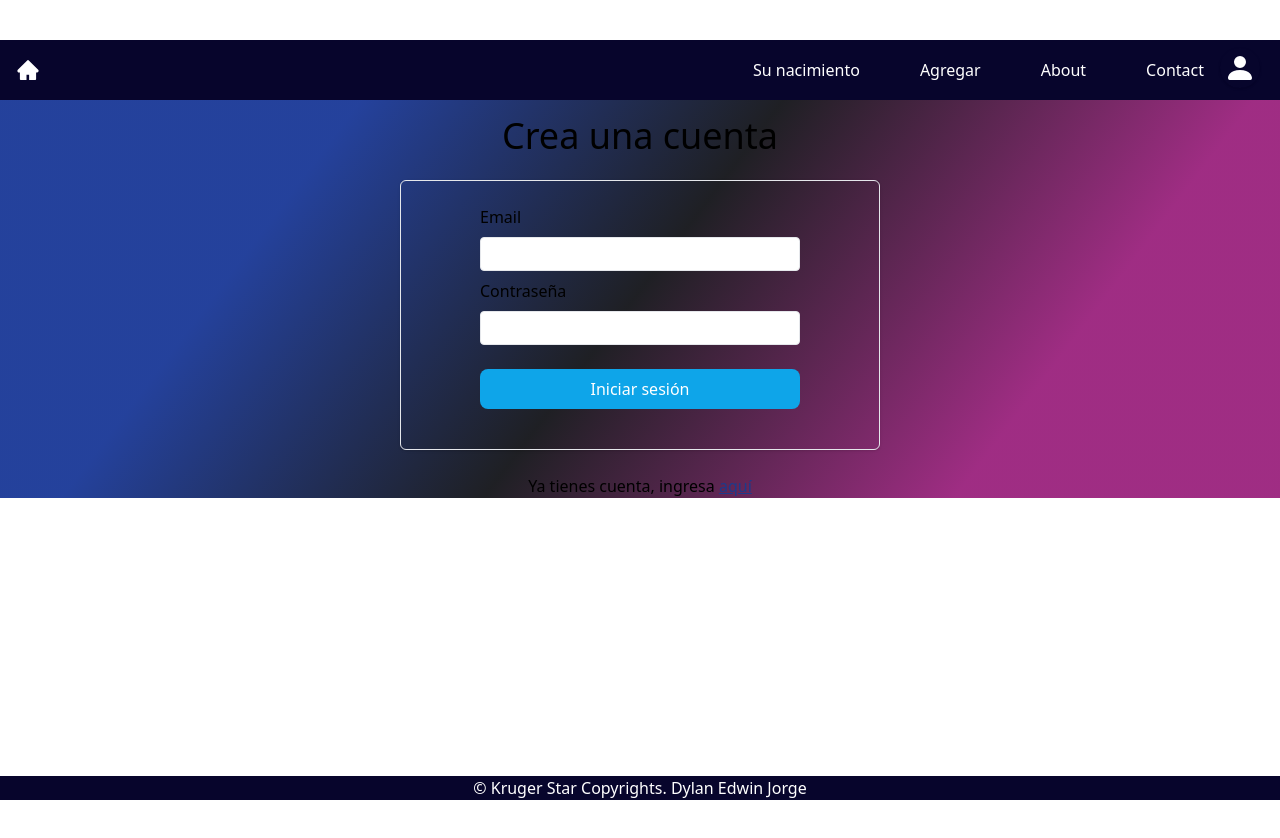
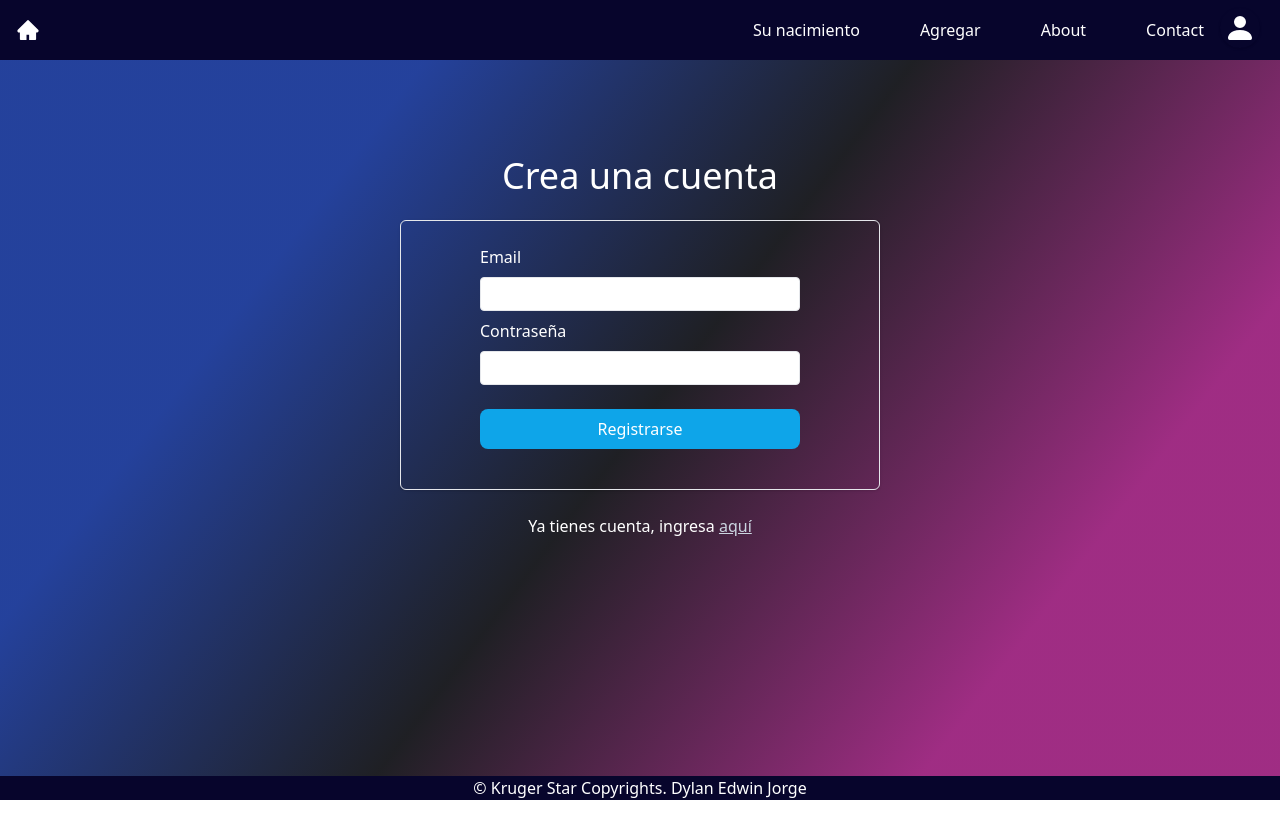
Before and after one commit to DylanVallejo/kruger-grupal-project, a React (Create React App) app: page /sing-up in a window 1280 px wide. After the commit the page ends 800 px from the top, so only its background shows below. Built offline with nearby package versions, Linux system fonts and the light colour scheme; no server answers.

Commit message:
Estilos para singup singin pages usando layout

```diff
--- a/src/pages/SingIn.jsx
+++ b/src/pages/SingIn.jsx
@@ -30,7 +30,8 @@ const SingIn = () => {
     }
   };
   return (
-    <Layout aditionalStyles="text-center">
+    <Layout aditionalStyles="text-center text-white  min-h-screen min-w-screen">
+      <div className="flex flex-col items-center justify-center my-10 md:my-24">
         <h1 className="my-4 text-4xl">Inicia sesión</h1>
         <form
           onSubmit={formHandler}
@@ -69,11 +70,12 @@ const SingIn = () => {
           ¿Todavía no tienes cuenta? Crea una{" "}
           <NavLink
             to="/sing-up"
-          className="text-blue-900 underline underline-offset-1"
+            className="text-slate-300 underline underline-offset-1"
           >
             aquí
           </NavLink>
         </p>
+      </div>
     </Layout>
   );
 };
--- a/src/pages/SingUp.jsx
+++ b/src/pages/SingUp.jsx
@@ -29,7 +29,8 @@ const SingUp = () => {
     }
   };
   return (
-    <Layout aditionalStyles="text-center my-10">
+    <Layout aditionalStyles="text-center text-white min-h-screen min-w-screen">
+      <div className="my-10 md:my-24">
         <h1 className="my-4 text-4xl">Crea una cuenta</h1>
         <form
           onSubmit={formHandler}
@@ -61,18 +62,19 @@ const SingUp = () => {
             />
           </div>
           <button className="bg-sky-500 p-2 rounded-lg text-white my-4">
-          Iniciar sesión
+            Registrarse
           </button>
         </form>
         <p>
           Ya tienes cuenta, ingresa{" "}
           <NavLink
             to="/sing-in"
-          className="text-blue-900 underline underline-offset-1"
+            className="text-slate-300 underline underline-offset-1"
           >
             aquí
           </NavLink>
         </p>
+      </div>
     </Layout>
   );
 };
```
Lines whose indentation alone changed are shown as unchanged.
